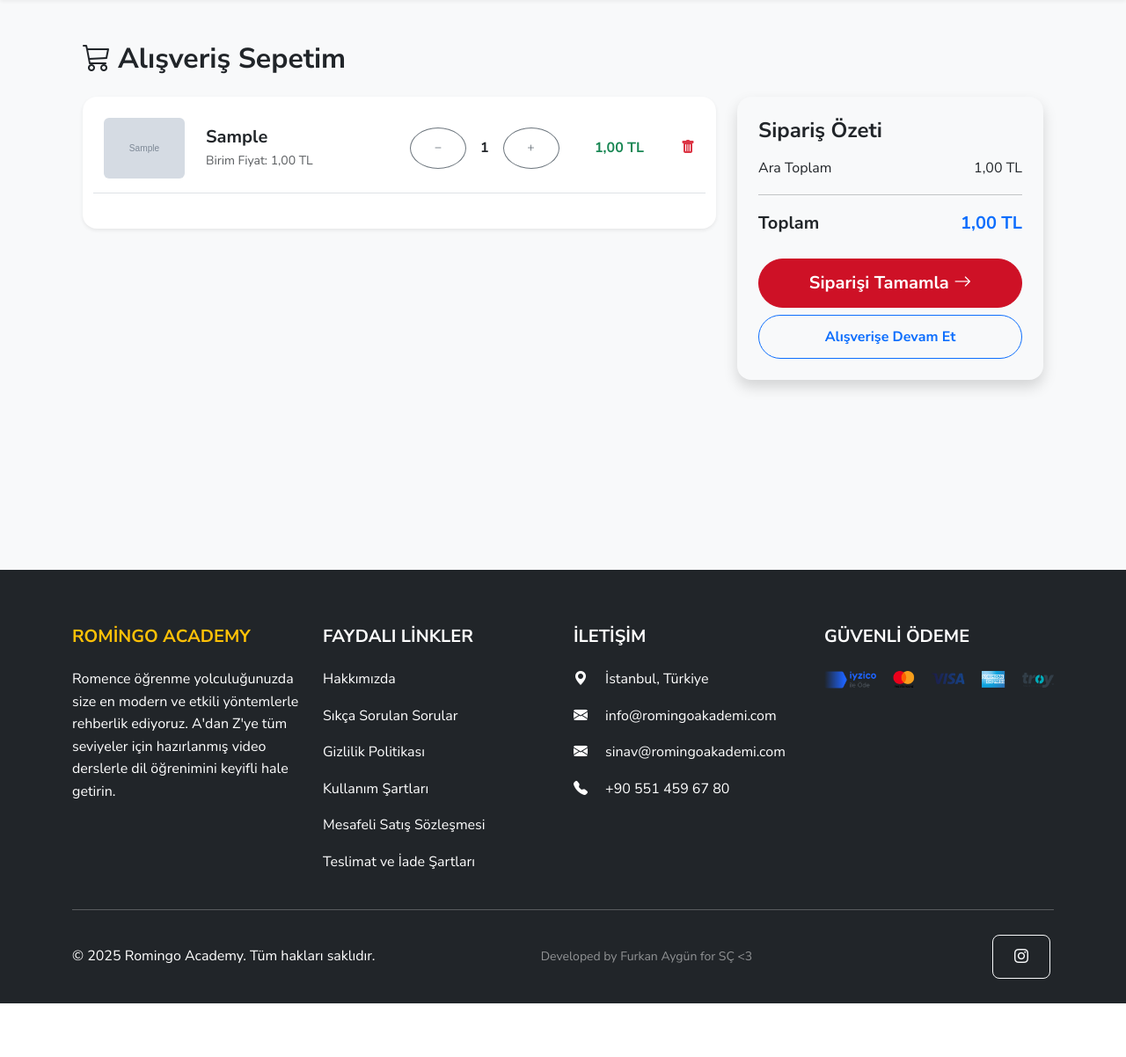
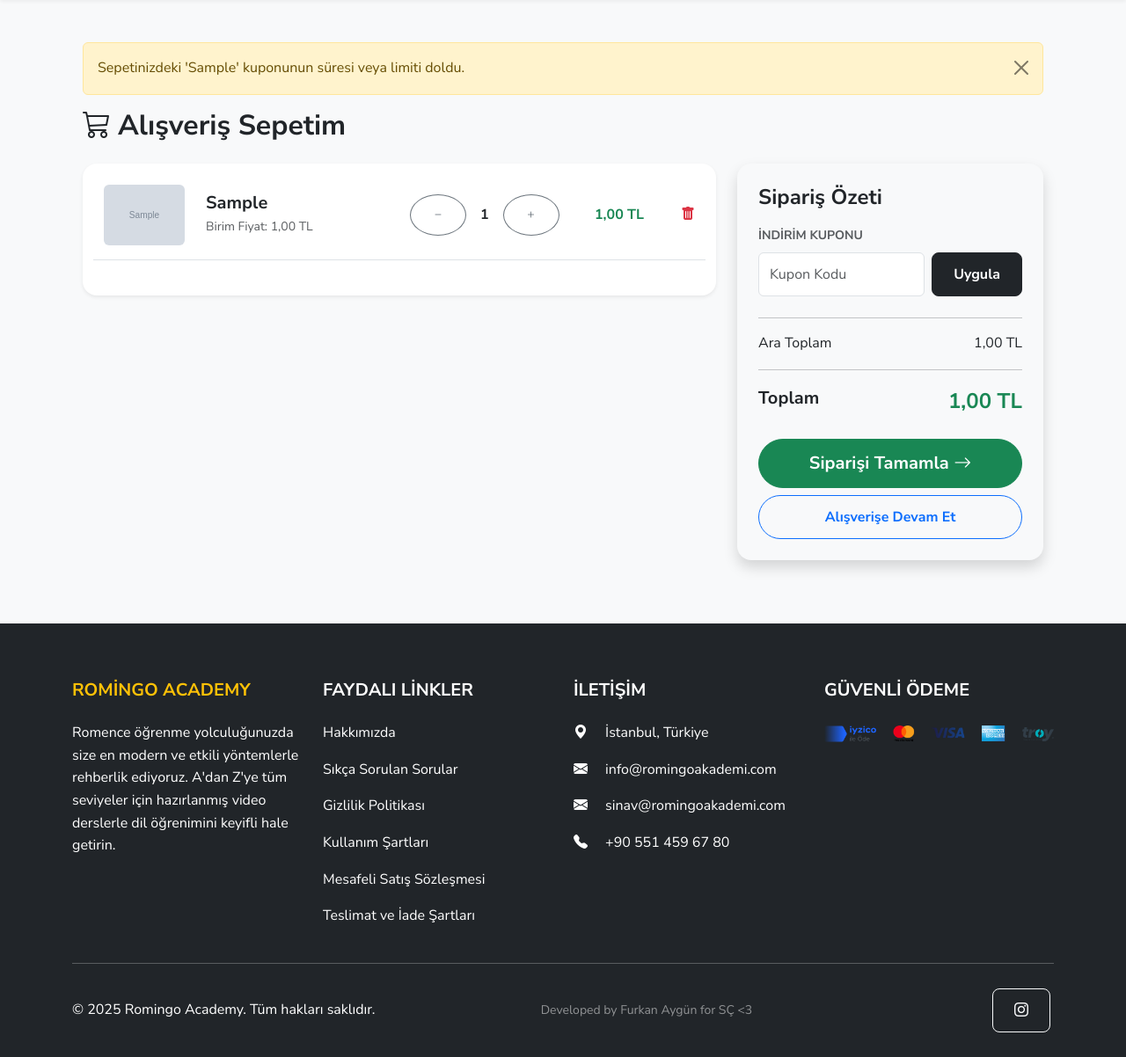
Before and after one commit to strip43weathers/VimeoDersSitesi, a Django app: page /odeme/sepet/ in a window 1280 px wide. Shown: the part 137-1339 px from the top of the page at 88% size. Before the commit the page ends 1278 px from the top, so only its background shows below. Run offline with Django 5.2, Linux system fonts and the light colour scheme; a user stored in the database is signed in; tables that the repository leaves empty hold one stand-in row (values such as "Sample post"); grey boxes marked "Sample" are stand-in pictures; parts of the project's set-up code (start-up, migrations or seed data) failed here and were passed over.

Commit message:
indirimkuponu

```diff
--- a/odeme/forms.py
+++ b/odeme/forms.py
@@ -20,3 +20,11 @@ class SiparisForm(forms.ModelForm):
         widgets = {
             'adres': forms.Textarea(attrs={'rows': 3}),
         }
+
+
+class IndirimKoduForm(forms.Form):
+    kod = forms.CharField(
+        max_length=50,
+        label='İndirim Kodu',
+        widget=forms.TextInput(attrs={'class': 'form-control', 'placeholder': 'Kupon Kodu'})
+    )
--- a/odeme/urls.py
+++ b/odeme/urls.py
@@ -1,3 +1,5 @@
+# odeme/urls.py
+
 from django.urls import path
 from . import views
 
@@ -10,6 +12,10 @@ urlpatterns = [
     path('sepetten-cikar/<int:urun_id>/', views.sepetten_cikar, name='sepetten_cikar'),
     path('sepet-guncelle/<int:urun_id>/<str:islem>/', views.sepet_adet_guncelle, name='sepet_adet_guncelle'),
 
+    # --- KUPON İŞLEMLERİ ---
+    path('kupon-uygula/', views.kupon_uygula, name='kupon_uygula'),
+    path('kupon-kaldir/', views.kupon_kaldir, name='kupon_kaldir'),
+
     # --- ÖDEME ---
     path('odeme-yap/', views.odeme_yap, name='odeme_yap'),
 
--- a/odeme/views.py
+++ b/odeme/views.py
@@ -2,9 +2,10 @@
 
 from django.shortcuts import render, redirect, get_object_or_404
 from django.contrib.auth.decorators import login_required
+from django.views.decorators.http import require_POST
 from django.contrib import messages
-from .models import Kitap, Sepet, SepetUrunu, Siparis, SiparisUrunu
-from .forms import SiparisForm
+from .models import Kitap, Sepet, SepetUrunu, Siparis, SiparisUrunu, IndirimKodu
+from .forms import SiparisForm, IndirimKoduForm
 from kullanicilar.models import Profil
 from decimal import Decimal
 import uuid
@@ -27,26 +28,50 @@ def _get_sepet(request):
 
 
 def get_indirim_durumu(user):
-    """
-    Kullanıcı varsa ve kayıt tarihinden itibaren 24 saat geçmemişse
-    indirim aktif döner.
-    """
     if not user.is_authenticated:
         return False, None
-
     try:
-        # Profil modelinizde kayit_tarihi olduğunu varsayıyoruz
         kayit_tarihi = user.profil.kayit_tarihi
         simdi = timezone.now()
         bitis_tarihi = kayit_tarihi + timedelta(hours=24)
-
         if simdi < bitis_tarihi:
-            # ISO formatında string olarak döndürüyoruz (JS için)
             return True, bitis_tarihi.isoformat()
     except Exception as e:
         pass
+    return False, None
 
-    return False, None
+
+# --- KUPON İŞLEMLERİ ---
+
+@require_POST
+def kupon_uygula(request):
+    sepet = _get_sepet(request)
+    form = IndirimKoduForm(request.POST)
+
+    if form.is_valid():
+        kod = form.cleaned_data['kod']
+        try:
+            kupon = IndirimKodu.objects.get(kod=kod, aktif=True)
+            if kupon.gecerli_mi:
+                sepet.uygulanan_kupon = kupon
+                sepet.save()
+                messages.success(request, f"%{kupon.indirim_orani} indirim uygulandı!")
+            else:
+                messages.error(request, "Bu kuponun süresi dolmuş veya kullanım limiti dolmuş.")
+        except IndirimKodu.DoesNotExist:
+            messages.error(request, "Geçersiz kupon kodu.")
+            sepet.uygulanan_kupon = None
+            sepet.save()
+
+    return redirect('odeme:sepeti_goruntule')
+
+
+def kupon_kaldir(request):
+    sepet = _get_sepet(request)
+    sepet.uygulanan_kupon = None
+    sepet.save()
+    messages.info(request, "Kupon kaldırıldı.")
+    return redirect('odeme:sepeti_goruntule')
 
 
 # --- SEPET İŞLEMLERİ ---
@@ -54,21 +79,24 @@ def get_indirim_durumu(user):
 def sepeti_goruntule(request):
     sepet = _get_sepet(request)
 
-    # İndirim Kontrolü
+    # Sepetteki kupon artık geçersizse (örn: başkası son kullanma hakkını kullandıysa) kaldır
+    if sepet.uygulanan_kupon and not sepet.uygulanan_kupon.gecerli_mi:
+        messages.warning(request, f"Sepetinizdeki '{sepet.uygulanan_kupon.kod}' kuponunun süresi veya limiti doldu.")
+        sepet.uygulanan_kupon = None
+        sepet.save()
+
+    kupon_form = IndirimKoduForm()
     indirim_aktif, indirim_bitis = get_indirim_durumu(request.user)
 
-    # Sepet toplamını hesapla
-    toplam_tutar = sepet.toplam_tutar
+    hesaplanan_tutar = sepet.sepet_son_tutar
+    if indirim_aktif and hesaplanan_tutar > 0:
+        hesaplanan_tutar = round(hesaplanan_tutar * Decimal('0.90'), 2)
 
-    # Eğer indirim aktifse ve sepet boş değilse tutarı güncelle
-    if indirim_aktif and toplam_tutar > 0:
-        toplam_tutar = round(toplam_tutar * Decimal('0.90'), 2)
-
-    # Sepet objesine geçici olarak indirimli tutarı atıyoruz (DB'ye kaydetmeden, sadece gösterim için)
-    sepet.gosterilecek_tutar = toplam_tutar
+    sepet.gosterilecek_tutar = hesaplanan_tutar
 
     context = {
         'sepet': sepet,
+        'kupon_form': kupon_form,
         'indirim_aktif': indirim_aktif,
         'indirim_bitis_tarihi': indirim_bitis
     }
@@ -78,15 +106,13 @@ def sepeti_goruntule(request):
 def sepete_ekle(request, kitap_id):
     kitap = get_object_or_404(Kitap, id=kitap_id)
     sepet = _get_sepet(request)
-
     sepet_urunu, created = SepetUrunu.objects.get_or_create(sepet=sepet, kitap=kitap)
     if not created:
         sepet_urunu.adet += 1
         sepet_urunu.save()
-        messages.success(request, f'"{kitap.baslik}" sepetinizdeki miktarı güncellendi.')
+        messages.success(request, f'"{kitap.baslik}" miktarı güncellendi.')
     else:
-        messages.success(request, f'"{kitap.baslik}" sepetinize eklendi.')
-
+        messages.success(request, f'"{kitap.baslik}" sepete eklendi.')
     return redirect('odeme:sepeti_goruntule')
 
 
@@ -94,14 +120,13 @@ def sepetten_cikar(request, urun_id):
     sepet = _get_sepet(request)
     urun = get_object_or_404(SepetUrunu, id=urun_id, sepet=sepet)
     urun.delete()
-    messages.info(request, 'Ürün sepetten çıkarıldı.')
+    messages.info(request, 'Ürün çıkarıldı.')
     return redirect('odeme:sepeti_goruntule')
 
 
 def sepet_adet_guncelle(request, urun_id, islem):
     sepet = _get_sepet(request)
     urun = get_object_or_404(SepetUrunu, id=urun_id, sepet=sepet)
-
     if islem == 'arttir':
         urun.adet += 1
         urun.save()
@@ -111,7 +136,6 @@ def sepet_adet_guncelle(request, urun_id, islem):
             urun.save()
         else:
             urun.delete()
-
     return redirect('odeme:sepeti_goruntule')
 
 
@@ -124,32 +148,39 @@ def odeme_yap(request):
         messages.warning(request, 'Sepetiniz boş.')
         return redirect('odeme:kitap_listesi')
 
-    # İndirim Kontrolü
+    # Son kontrol: Kupon hala geçerli mi?
+    if sepet.uygulanan_kupon and not sepet.uygulanan_kupon.gecerli_mi:
+        messages.error(request, "Uygulanan kuponun limiti doldu veya süresi geçti.")
+        sepet.uygulanan_kupon = None
+        sepet.save()
+        return redirect('odeme:sepeti_goruntule')
+
     indirim_aktif, indirim_bitis = get_indirim_durumu(request.user)
-
-    # Ödenecek tutarı belirle
-    odenecek_tutar = sepet.toplam_tutar
-    if indirim_aktif:
+    odenecek_tutar = sepet.sepet_son_tutar
+    if indirim_aktif and odenecek_tutar > 0:
         odenecek_tutar = round(odenecek_tutar * Decimal('0.90'), 2)
 
-    # Sepet objesine template'de göstermek için atama yapıyoruz
     sepet.gosterilecek_tutar = odenecek_tutar
 
     if request.method == 'POST':
         form = SiparisForm(request.POST)
         if form.is_valid():
-            # Sipariş Oluştur
             siparis = form.save(commit=False)
             siparis.user = request.user
-            # İndirimli tutarı kaydediyoruz!
             siparis.toplam_tutar = odenecek_tutar
+
+            # Kupon İşlemleri
+            if sepet.uygulanan_kupon:
+                siparis.kullanilan_kupon = sepet.uygulanan_kupon.kod
+                # Kullanım sayısını 1 artırıyoruz!
+                sepet.uygulanan_kupon.kullanim_sayisi += 1
+                sepet.uygulanan_kupon.save()
+
             siparis.save()
 
-            # Sepet Ürünlerini Sipariş Ürünlerine Dönüştür
             for item in sepet.items.all():
-                # Ürün bazlı fiyatı da indirimli kaydediyoruz
                 satis_fiyati = item.kitap.fiyat
-                if indirim_aktif:
+                if indirim_aktif:  # Ürün bazlı indirim gösterimi için (opsiyonel)
                     satis_fiyati = round(satis_fiyati * Decimal('0.90'), 2)
 
                 SiparisUrunu.objects.create(
@@ -159,7 +190,8 @@ def odeme_yap(request):
                     adet=item.adet
                 )
 
-            # Sepeti Temizle
+            sepet.uygulanan_kupon = None
+            sepet.save()
             sepet.items.all().delete()
 
             messages.success(request, 'Siparişiniz başarıyla alındı!')
@@ -175,7 +207,6 @@ def odeme_yap(request):
                 initial_data['telefon'] = request.user.profil.telefon
         except:
             pass
-
         form = SiparisForm(initial=initial_data)
 
     context = {
@@ -190,13 +221,9 @@ def odeme_yap(request):
 # --- KİTAP GÖRÜNTÜLEME ---
 
 def kitap_listesi(request):
-    # Sıralama parametresini al
     siralama = request.GET.get('sirala')
-
-    # Tüm kitapları al
     kitaplar = Kitap.objects.all()
 
-    # Parametreye göre sıralama uygula
     if siralama == 'fiyat_artan':
         kitaplar = kitaplar.order_by('fiyat')
     elif siralama == 'fiyat_azalan':
@@ -206,35 +233,28 @@ def kitap_listesi(request):
     elif siralama == 'isim_z_a':
         kitaplar = kitaplar.order_by('-baslik')
     elif siralama == 'yeni':
-        kitaplar = kitaplar.order_by('-id')  # ID'si büyük olan en yenidir
+        kitaplar = kitaplar.order_by('-id')
     else:
-        # Varsayılan sıralama (örneğin ID'ye göre veya modeldeki Meta class'ına göre)
         kitaplar = kitaplar.order_by('id')
 
-    # İndirim Kontrolü (Mevcut kodunuz)
     indirim_aktif, indirim_bitis = get_indirim_durumu(request.user)
-
     if indirim_aktif:
         for kitap in kitaplar:
-            # %10 İndirim uygula (Geçici attribute)
             kitap.indirimli_fiyat = round(kitap.fiyat * Decimal('0.90'), 2)
 
     context = {
         'kitaplar': kitaplar,
         'indirim_aktif': indirim_aktif,
         'indirim_bitis_tarihi': indirim_bitis,
-        'secili_siralama': siralama  # Dropdown'da seçili olanı hatırlamak için
+        'secili_siralama': siralama
     }
     return render(request, 'odeme/kitap_listesi.html', context)
 
 
 def kitap_detay_view(request, kitap_id):
     kitap = get_object_or_404(Kitap, id=kitap_id)
-
-    # İndirim Kontrolü
     indirim_aktif, indirim_bitis = get_indirim_durumu(request.user)
     indirimli_fiyat = None
-
     if indirim_aktif:
         indirimli_fiyat = round(kitap.fiyat * Decimal('0.90'), 2)
 
--- a/templates/odeme/sepet.html
+++ b/templates/odeme/sepet.html
@@ -4,7 +4,17 @@
 {% block content %}
 <div class="container my-5">
 
-    {# --- İNDİRİM SAYACI BAŞLANGIÇ --- #}
+    {# --- Messages (Kupon hataları veya başarı mesajları için) --- #}
+    {% if messages %}
+        {% for message in messages %}
+            <div class="alert alert-{{ message.tags }} alert-dismissible fade show" role="alert">
+                {{ message }}
+                <button type="button" class="btn-close" data-bs-dismiss="alert" aria-label="Close"></button>
+            </div>
+        {% endfor %}
+    {% endif %}
+
+    {# --- İNDİRİM SAYACI BAŞLANGIÇ (YENİ ÜYE) --- #}
     {% if indirim_aktif %}
     <div class="alert alert-success border-0 shadow-sm rounded-4 mb-4 d-flex align-items-center justify-content-between p-3" style="background: linear-gradient(135deg, #d1e7dd 0%, #badbcc 100%);">
         <div class="d-flex align-items-center">
@@ -13,7 +23,7 @@
             </div>
             <div>
                 <strong class="text-success-emphasis d-block">Hoş Geldin İndirimi Aktif!</strong>
-                <small class="text-success-emphasis">Sepet tutarına %10 indirim uygulandı.</small>
+                <small class="text-success-emphasis">Sepet tutarına ekstra %10 indirim uygulanıyor.</small>
             </div>
         </div>
         <div class="text-end">
@@ -61,41 +71,61 @@
                 </div>
             </div>
         </div>
+
         <div class="col-lg-4">
-            <div class="card border-0 shadow rounded-4 bg-light">
+            <div class="card border-0 shadow rounded-4 bg-light mb-4">
                 <div class="card-body p-4">
                     <h4 class="fw-bold mb-3">Sipariş Özeti</h4>
 
-                    {# --- FİYAT ALANI GÜNCELLEMESİ --- #}
-                    {% if indirim_aktif %}
+                    <div class="mb-4">
+                        <label class="form-label small text-muted fw-bold">İNDİRİM KUPONU</label>
+                        {% if sepet.uygulanan_kupon %}
+                            <div class="alert alert-success d-flex justify-content-between align-items-center p-2 mb-0">
+                                <small>
+                                    <strong>{{ sepet.uygulanan_kupon.kod }}</strong><br>
+                                    %{{ sepet.uygulanan_kupon.indirim_orani }} İndirim Uygulandı
+                                </small>
+                                <a href="{% url 'odeme:kupon_kaldir' %}" class="btn btn-sm btn-danger py-0" title="Kaldır">x</a>
+                            </div>
+                        {% else %}
+                            <form action="{% url 'odeme:kupon_uygula' %}" method="post" class="d-flex gap-2">
+                                {% csrf_token %}
+                                {{ kupon_form.kod }}
+                                <button type="submit" class="btn btn-dark">Uygula</button>
+                            </form>
+                        {% endif %}
+                    </div>
+                    <hr>
+
                     <div class="d-flex justify-content-between mb-2">
                         <span>Ara Toplam</span>
-                            <span class="text-decoration-line-through text-muted">{{ sepet.toplam_tutar }} TL</span>
+                        <span>{{ sepet.toplam_tutar }} TL</span>
                     </div>
+
+                    {% if sepet.uygulanan_kupon %}
+                    <div class="d-flex justify-content-between mb-2 text-success">
+                        <span>Kupon İndirimi (%{{ sepet.uygulanan_kupon.indirim_orani }})</span>
+                        <span>- Aktif</span>
+                    </div>
+                    {% endif %}
+
+                    {% if indirim_aktif %}
                     <div class="d-flex justify-content-between mb-2 text-success">
                         <span>Hoş Geldin İndirimi (%10)</span>
-                            <span>-Applied</span>
+                        <span>- Aktif</span>
                     </div>
+                    {% endif %}
+
                     <hr>
                     <div class="d-flex justify-content-between mb-4">
                         <strong class="fs-5">Toplam</strong>
                         <strong class="fs-4 text-success fw-bold">{{ sepet.gosterilecek_tutar }} TL</strong>
                     </div>
-                    {% else %}
-                        <div class="d-flex justify-content-between mb-2">
-                            <span>Ara Toplam</span>
-                            <span>{{ sepet.toplam_tutar }} TL</span>
-                        </div>
-                        <hr>
-                        <div class="d-flex justify-content-between mb-4">
-                            <strong class="fs-5">Toplam</strong>
-                            <strong class="fs-5 text-primary">{{ sepet.toplam_tutar }} TL</strong>
-                        </div>
-                    {% endif %}
-                    {# --- FİYAT ALANI SONU --- #}
 
                     <div class="d-grid gap-2">
-                        <a href="{% url 'odeme:odeme_yap' %}" class="btn btn-success btn-lg rounded-pill fw-bold">
+                        <a href="{% url 'odeme:odeme_yap' %}"
+                            class="btn btn-success btn-lg rounded-pill fw-bold"
+                            style="background-color: #198754 !important; border-color: #198754 !important;">
                              Siparişi Tamamla <i class="bi bi-arrow-right"></i>
                         </a>
                         <a href="{% url 'odeme:kitap_listesi' %}" class="btn btn-outline-primary rounded-pill">Alışverişe Devam Et</a>
@@ -113,7 +143,6 @@
     {% endif %}
 </div>
 
-{# --- SAYAÇ SCRİPTİ --- #}
 {% if indirim_aktif %}
 <script>
     document.addEventListener('DOMContentLoaded', function() {
@@ -128,7 +157,7 @@
                 if (distance < 0) {
                     clearInterval(countdownFunction);
                     timerElement.innerHTML = "SÜRE DOLDU";
-                    location.reload(); // Süre dolunca sayfayı yenile
+                    location.reload();
                     return;
                 }
 
```
Also changed, not shown: odeme/admin.py (+41 -7 lines), odeme/models.py (+52 -4 lines), templates/odeme/odeme_sayfasi.html (+34 -43 lines), odeme/migrations/0015_indirimkodu_sepet_uygulanan_indirim_kodu_and_more.py (added), odeme/migrations/0016_alter_indirimkodu_options_and_more.py (added), odeme/migrations/0017_indirimkodu_kullanim_limiti_and_more.py (added). Lines whose indentation alone changed are shown as unchanged.
